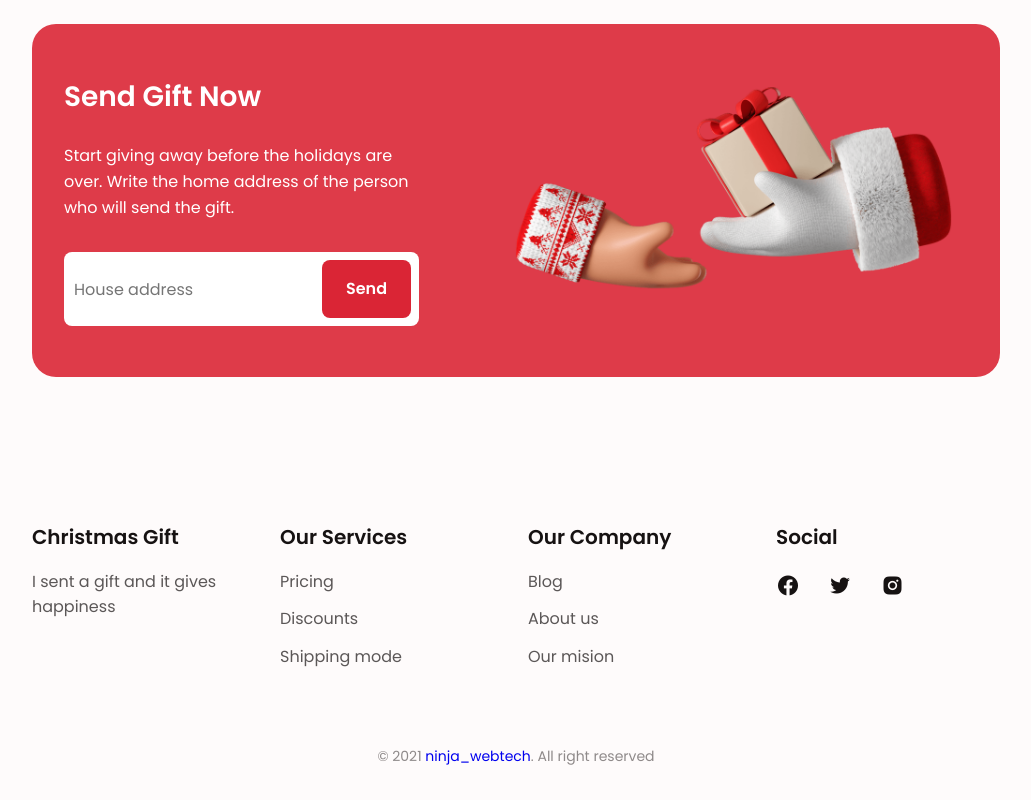
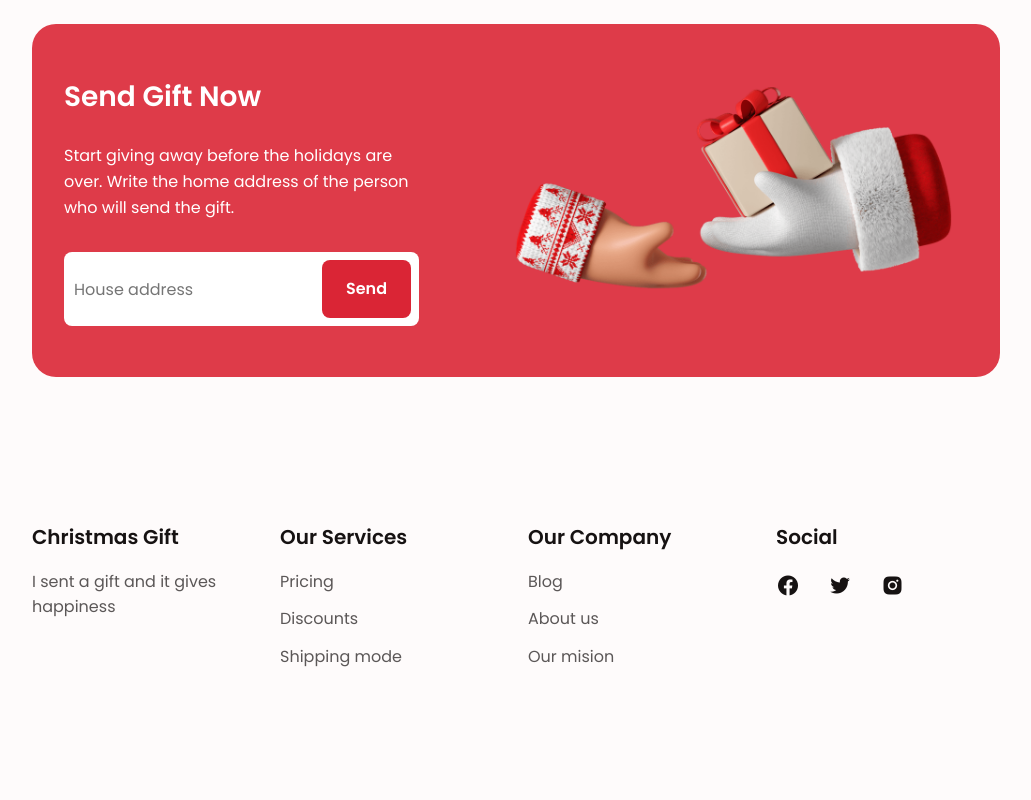
Before and after one commit to juhinagpure/Christmas-Landing-page, a plain HTML site: page index.html in a window 1280 px wide. Shown: the part 2653-3453 px from the top of the page, without its empty margins (124-1155 px from the left). After the commit the page ends 3430 px from the top, so only its background shows below. Drawn offline with nearby package versions, Linux system fonts and the light colour scheme.

Commit message:
update html

```diff
--- a/index.html
+++ b/index.html
@@ -285,10 +285,9 @@
       </div>
 
       <p class="footer__copy">
-        &#169; 2021
+
         <a href="https://www.instagram.com/ninja_webtech/?hl=en" target="_blank"
-          >ninja_webtech</a
-        >. All right reserved
+          ></a>
       </p>
     </footer>
 
```
